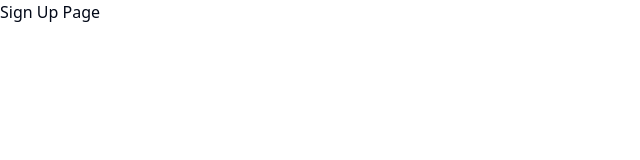
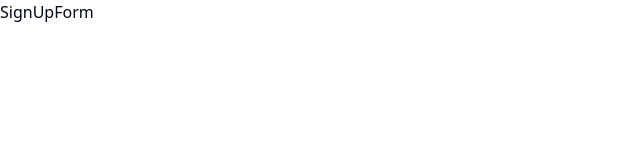
Before and after one commit to anoopraju31/roc8-assignment-2, a Next.js app: page /sign-up in a window 1280 px wide. Shown: the top 160 px of the page, without its empty margins (0-640 px from the left). Built offline with nearby package versions, Linux system fonts and the light colour scheme.

Commit message:
Sign Up Form initial

```diff
--- /dev/null
+++ b/src/app/sign-up/_components/signUpForm.tsx
@@ -0,0 +1,7 @@
+import { type FC } from "react";
+
+const SignUpForm: FC = () => {
+  return <div>SignUpForm</div>;
+};
+
+export default SignUpForm;
--- a/src/app/sign-up/page.tsx
+++ b/src/app/sign-up/page.tsx
@@ -1,7 +1,12 @@
 import { type FC } from "react";
+import SignUpForm from "./_components/signUpForm";
 
 const SignIn: FC = () => {
-  return <main className="min-h-screen">Sign Up Page</main>;
+  return (
+    <main className="min-h-screen">
+      <SignUpForm />
+    </main>
+  );
 };
 
 export default SignIn;
```
